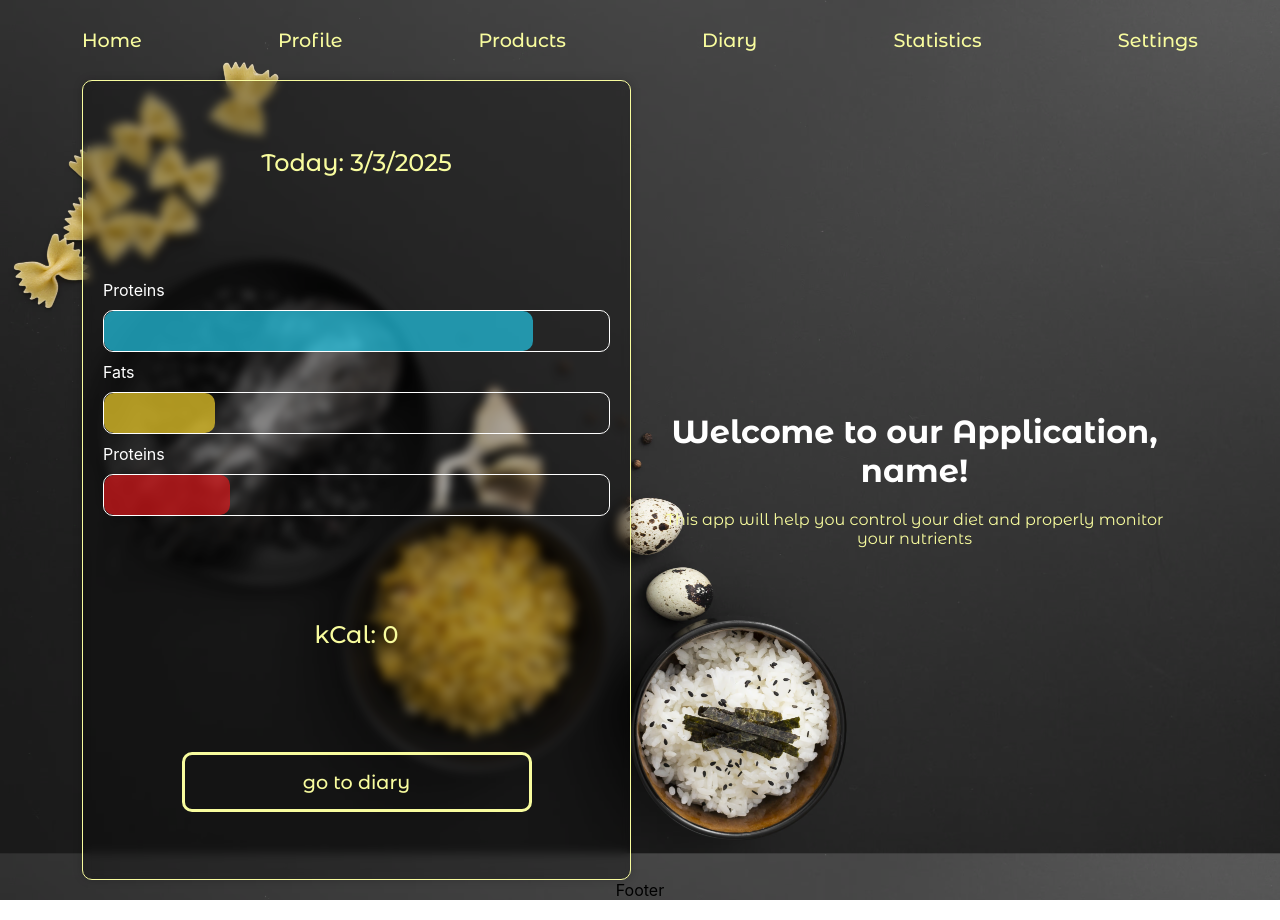
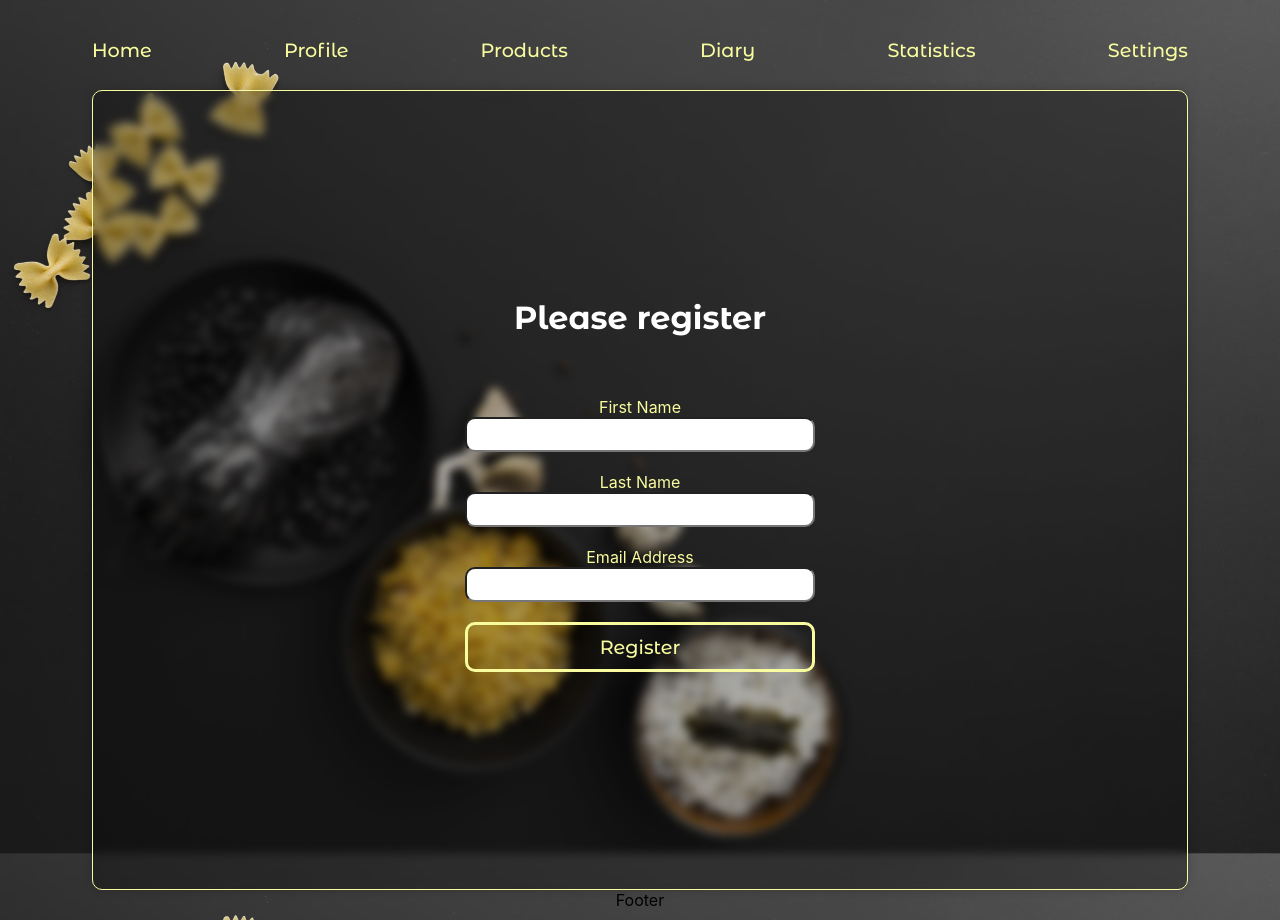
Before and after one commit to Bolbotunov/Gd-FD3-22-25_Bolbotunov, a React (Create React App) app in the folder myProject/: page / in a window 1280 px wide. Built offline with nearby package versions, Linux system fonts and the light colour scheme.

Commit message:
feat: add loginPage & Formik

```diff
--- a/myProject/package.json
+++ b/myProject/package.json
@@ -6,6 +6,7 @@
     "@reduxjs/toolkit": "^2.6.0",
     "@types/react-modal": "^3.16.3",
     "cra-template": "1.2.0",
+    "formik": "^2.4.6",
     "react": "^19.0.0",
     "react-dom": "^19.0.0",
     "react-modal": "^3.16.3",
@@ -14,7 +15,8 @@
     "react-scripts": "5.0.1",
     "styled-components": "^6.1.15",
     "typescript": "^4.9.5",
-    "uuid": "^11.1.0"
+    "uuid": "^11.1.0",
+    "yup": "^1.6.1"
   },
   "scripts": {
     "start": "react-scripts start",
--- /dev/null
+++ b/myProject/src/components/authorization/UserValidateForm.tsx
@@ -0,0 +1,60 @@
+import React from 'react';
+import { Formik, Field, Form, ErrorMessage } from 'formik';
+import * as Yup from 'yup';
+import { BtnStyle } from '../../styles/Buttons.styled';
+import { AppContainer } from '../../styles/Common.styled';
+import { InputStyle } from '../../styles/Common.styled';
+import { InputLabelStyle } from '../../styles/Fonts.styled';
+import { MainTitle, ErrorText } from '../../styles/Fonts.styled';
+
+export default function UserValidateForm() {
+  return (
+    <Formik
+      initialValues={{ firstName: '', lastName: '', email: '' }}
+      validationSchema={Yup.object({
+        firstName: Yup.string()
+          .max(15, 'Must be 15 characters or less')
+          .required('Required'),
+        lastName: Yup.string()
+          .max(20, 'Must be 20 characters or less')
+          .required('Required'),
+        email: Yup.string().email('Invalid email address').required('Required'),
+      })}
+      onSubmit={(values, { setSubmitting }) => {
+        setTimeout(() => {
+          alert(JSON.stringify(values, null, 2));
+          setSubmitting(false);
+        }, 400);
+      }}
+    >
+      <Form>
+        <AppContainer>
+          <MainTitle style={{ marginBottom: '50px' }}>
+            Please register
+          </MainTitle>
+          <AppContainer>
+            <InputLabelStyle htmlFor="firstName">First Name</InputLabelStyle>
+            <Field name="firstName" type="text" as={InputStyle} />
+            <ErrorMessage name="firstName" component={ErrorText} />
+          </AppContainer>
+
+          <AppContainer>
+            <InputLabelStyle htmlFor="lastName">Last Name</InputLabelStyle>
+            <Field name="lastName" type="text" as={InputStyle} />
+            <ErrorMessage name="lastName" component={ErrorText} />
+          </AppContainer>
+
+          <AppContainer>
+            <InputLabelStyle htmlFor="email">Email Address</InputLabelStyle>
+            <Field name="email" type="email" as={InputStyle} />
+            <ErrorMessage name="email" component={ErrorText} />
+          </AppContainer>
+
+          <AppContainer>
+            <BtnStyle type="submit">Register</BtnStyle>
+          </AppContainer>
+        </AppContainer>
+      </Form>
+    </Formik>
+  );
+};
--- a/myProject/src/components/layouts/Content.tsx
+++ b/myProject/src/components/layouts/Content.tsx
@@ -6,6 +6,7 @@ import DiaryPage from '../../pages/DiaryPage';
 import StatisticsPage from '../../pages/StatisticsPage';
 import SettingsPage from '../../pages/SettingsPage';
 import { ContentStyle } from './Content.styled';
+import LoginPage from '../../pages/LoginPage';
 
 
 export default function Content() {
@@ -13,7 +14,8 @@ export default function Content() {
     <>
       <ContentStyle>
         <Routes>
-          <Route path='/' element={<HomePage/>} />
+          <Route path='/' element={<LoginPage/>} />
+          <Route path='/home' element={<HomePage/>} />
           <Route path='/profile' element={<ProfilePage/>} />
           <Route path='/products' element = {<ProductsPage/>}/>
           <Route path="/diary" element={<DiaryPage />} />
--- a/myProject/src/components/layouts/MyHeader.tsx
+++ b/myProject/src/components/layouts/MyHeader.tsx
@@ -5,7 +5,7 @@ export default function MyHeader() {
   return (
     <>
       <NavStyle>
-        <FontsHeaderStyle to='/'>Home</FontsHeaderStyle>
+        <FontsHeaderStyle to='/home'>Home</FontsHeaderStyle>
         <FontsHeaderStyle to='/profile'>Profile</FontsHeaderStyle>
         <FontsHeaderStyle to='/products'>Products</FontsHeaderStyle>
         <FontsHeaderStyle to='/diary'>Diary</FontsHeaderStyle>
--- /dev/null
+++ b/myProject/src/pages/LoginPage.tsx
@@ -0,0 +1,10 @@
+import UserValidateForm from "../components/authorization/UserValidateForm"
+import { BlurContainer } from "../styles/Common.styled"
+
+export default function LoginPage() {
+  return <>
+    <BlurContainer style={{justifyContent:'center'}}>
+      <UserValidateForm/>
+    </BlurContainer>
+  </>
+}
--- a/myProject/src/styles/AppColors.js
+++ b/myProject/src/styles/AppColors.js
@@ -5,5 +5,7 @@ export const appColors = {
         FATS_COLOR:'#F2D12A',
         CARBS_COLOR: '#DC191C',
         WHITE_COLOR: '#ffffff',
+        BLACK_COLOR: '#000000',
+        ERROR_COLOR: '#821c00',
     }
 }
--- a/myProject/src/styles/Buttons.styled.tsx
+++ b/myProject/src/styles/Buttons.styled.tsx
@@ -1,6 +1,5 @@
 import { styled, css } from 'styled-components'
 import { FontsFamily } from './Fonts.styled';
-import { FlexDiv } from './Common.styled';
 
 export const BtnCommonStyle = css`
   ${FontsFamily};
@@ -10,19 +9,20 @@ export const BtnCommonStyle = css`
   justify-content: center;
   max-width: 100%;
   width: 350px;
-  height: 60px;
+  height: 50px;
   border-radius: 10px;
+  background-color: transparent;
   border: 3px solid ${props => props.theme.colors.MAIN_COLOR};
 
   &:hover {
-    color: ${props => props.theme.colors.WHITE_COLOR};
-    border: 3px solid ${props => props.theme.colors.WHITE_COLOR};
+    color: ${props => props.theme.colors.BLACK_COLOR};
+    background-color:${props => props.theme.colors.MAIN_COLOR};
     cursor: pointer;
     }
 
 `;
 
-export const BtnStyle = styled('div') `
+export const BtnStyle = styled('button') `
   ${BtnCommonStyle};
   color:${props => props.theme.colors.MAIN_COLOR};
   font-size: 1.2rem;
--- a/myProject/src/styles/Common.styled.jsx
+++ b/myProject/src/styles/Common.styled.jsx
@@ -16,6 +16,23 @@ export const AppContainer = styled('div') `
   max-width: 1440px;
   padding: 0px 82px;
   overflow: hidden;
+  margin: 10px;
+`
+
+
+export const InputStyle = styled('input') `
+  text-align: left;
+  max-width: 100%;
+  width: 350px;
+  height: 35px;
+  border-radius: 10px;
+  font-size: 1.2rem;
+  padding: 10px;
+
+  &::placeholder {
+    color: ${props => props.theme.colors.MAIN_COLOR};
+    opacity: 0.8;
+  }
 `
 
 export const BlurContainer = styled('div')`
--- a/myProject/src/styles/Fonts.styled.jsx
+++ b/myProject/src/styles/Fonts.styled.jsx
@@ -30,6 +30,14 @@ export const FontsHeaderStyle = styled(Link)`
     }
 `
 
+export const ErrorText = styled('div')`
+  color: ${props => props.theme.colors.ERROR_COLOR};
+  font-size: 0.9rem;
+  margin-top: 0.5rem;
+  font-weight: bold;
+`;
+
+
 
 export const CategoryTitleStyle = styled('h2')`
    ${FontsFamily};
@@ -44,6 +52,11 @@ export const ChartLineTitle = styled('p')`
      text-align:left;
 `;
 
+export const InputLabelStyle = styled('label')`
+	 color: ${props => props.theme.colors.MAIN_COLOR};
+     text-align: left;
+`;
+
 
 export const DailyKCalStyle = styled('p')`
     ${FontsFamily};
```
Also changed, not shown: 1 other file (tests, documents, lock files or other folders). Lines whose indentation alone changed are shown as unchanged.
